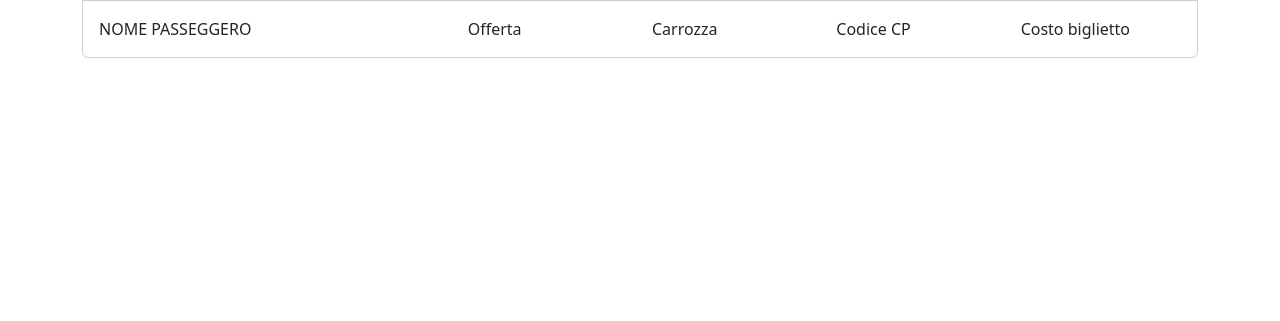
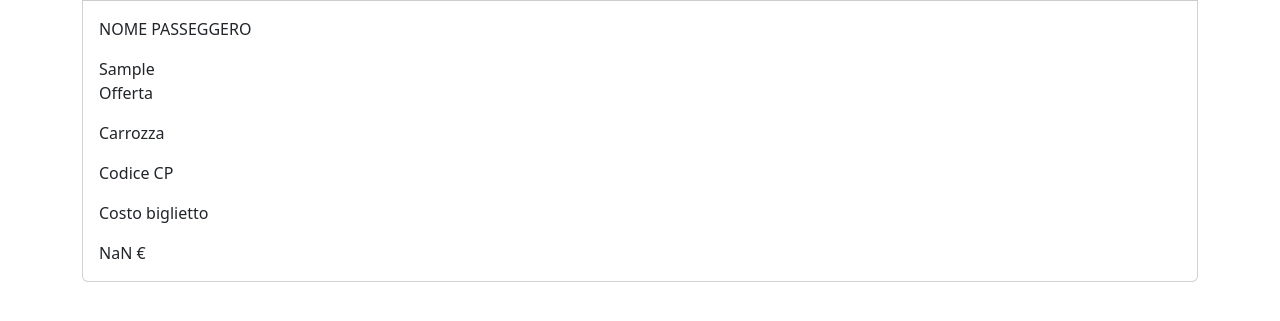
Before and after one commit to Johnnyfromtheblock4/js-biglietto-treno-form, a plain HTML site: page index.html in a window 1280 px wide. Both pictures are taken after typing "Sample", "Sample" into the empty fields and a click on the button "Invia". Shown: the part 211-532 px from the top of the page. Drawn offline with nearby package versions, Linux system fonts and the light colour scheme.

Commit message:
[UPD] stampa-name-costo-js

```diff
--- a/index.html
+++ b/index.html
@@ -61,20 +61,25 @@
               </div>
               <div class="card-body">
                 <div class="row">
-                  <div class="col-md-4">
-                    <span id="show-name">NOME PASSEGGERO</span>
+                  <div class="col-12">
+                    <p>NOME PASSEGGERO</p>
+                    <span id="show-name"></span>
                   </div>
-                  <div class="col-md-2">
-                    <span id="show-name">Offerta</span>
+                  <div class="col-12">
+                    <p>Offerta</p>
+                    <span id="show-offerta"></span>
                   </div>
-                  <div class="col-md-2">
-                    <span id="show-name">Carrozza</span>
+                  <div class="col-12">
+                    <p>Carrozza</p>
+                    <span id="show-carrozza"></span>
                   </div>
-                  <div class="col-md-2">
-                    <span id="show-name">Codice CP</span>
+                  <div class="col-12">
+                    <p>Codice CP</p>
+                    <span id="show-codice"></span>
                   </div>
-                  <div class="col-md-2">
-                    <span id="show-name">Costo biglietto</span>
+                  <div class="col-12">
+                    <p>Costo biglietto</p>
+                    <span id="show-costo"></span>
                   </div>
                 </div>
               </div>
--- a/js/script.js
+++ b/js/script.js
@@ -18,8 +18,15 @@ button.addEventListener(`click`, function (event) {
   } else {
     prezzo = euroKm;
   }
-  console.log(`${prezzo.toFixed(2)} €`);
+
+  //recupero i campi della form
+  const name = document.getElementById(`name`).value;
+
+  const costo = `${prezzo.toFixed(2)} €`;
+
+
+  //stampo risultati
+  document.getElementById(`show-name`).innerText = name;
+
+  document.getElementById(`show-costo`).innerText = costo;
 });
-
-//recupero i campi della form
-const name = document.getElementById(`name`).value;
```
